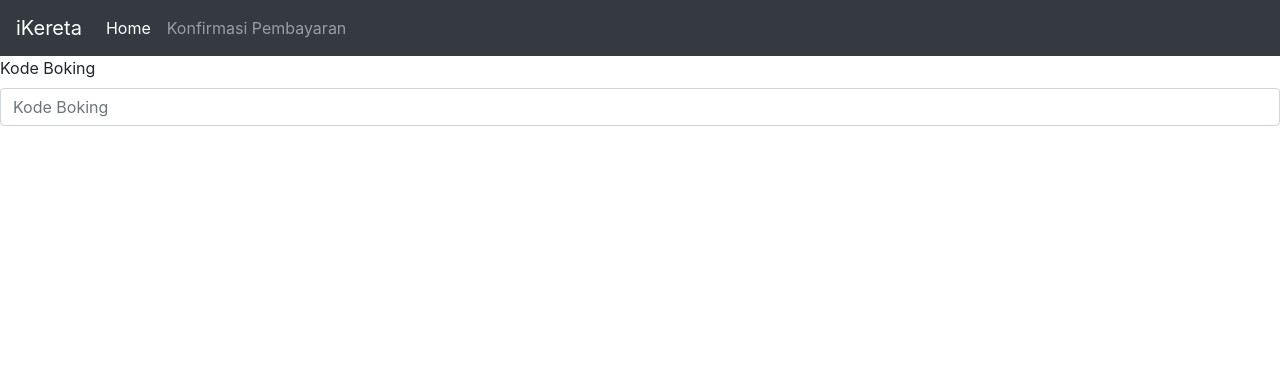
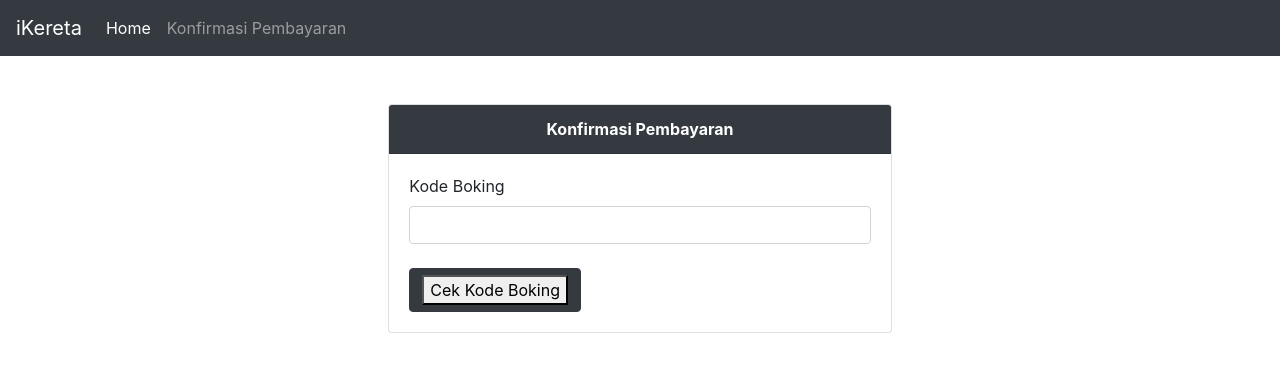
Before and after one commit to jefri19/kereta, a CodeIgniter app: page /kereta/index.php/guest/keHalamanKonfirmasi in a window 1280 px wide. Shown: the top 372 px of the page. Run offline with CodeIgniter, Linux system fonts and the light colour scheme; some libraries are stand-ins or nearby versions.

Commit message:
Update config.php and halaman_konfirmasi.php

```diff
--- a/application/config/config.php
+++ b/application/config/config.php
@@ -35,7 +35,7 @@ $config['base_url'] = 'http://localhost/kereta/';
 | variable so that it is blank.
 |
 */
-$config['index_page'] = 'index.php';
+$config['index_page'] = '';
 
 /*
 |--------------------------------------------------------------------------
--- a/application/views/guest/halaman_konfirmasi.php
+++ b/application/views/guest/halaman_konfirmasi.php
@@ -1,6 +1,23 @@
-<form action="POST">
-    <div class="form-grou">
-        <label>Kode Boking</label>
-        <input type="text" class="form-control" placeholder="Kode Boking">
+<div class="container-fluid">
+    <div class="row justify-content-center my-5">
+        <div class="col-md-5 ">
+            <div class="card">
+                <div class="card-header bg-dark text-white text-center">
+                   <strong>Konfirmasi Pembayaran</strong>
+                </div>
+                <div class="card-body">
+                    <form action="" method="POST">
+
+                     <div class="form-grou">
+                        <label>Kode Boking</label>
+                        <input type="text" class="form-control">
+                        </div><br>
+                        <div class="btn btn-dark"><button>Cek Kode Boking</button>
+                     </div>
+
+                    </form>
+                </div>
+            </div>
+        </div>
     </div>
-</form>
+</div>
```
